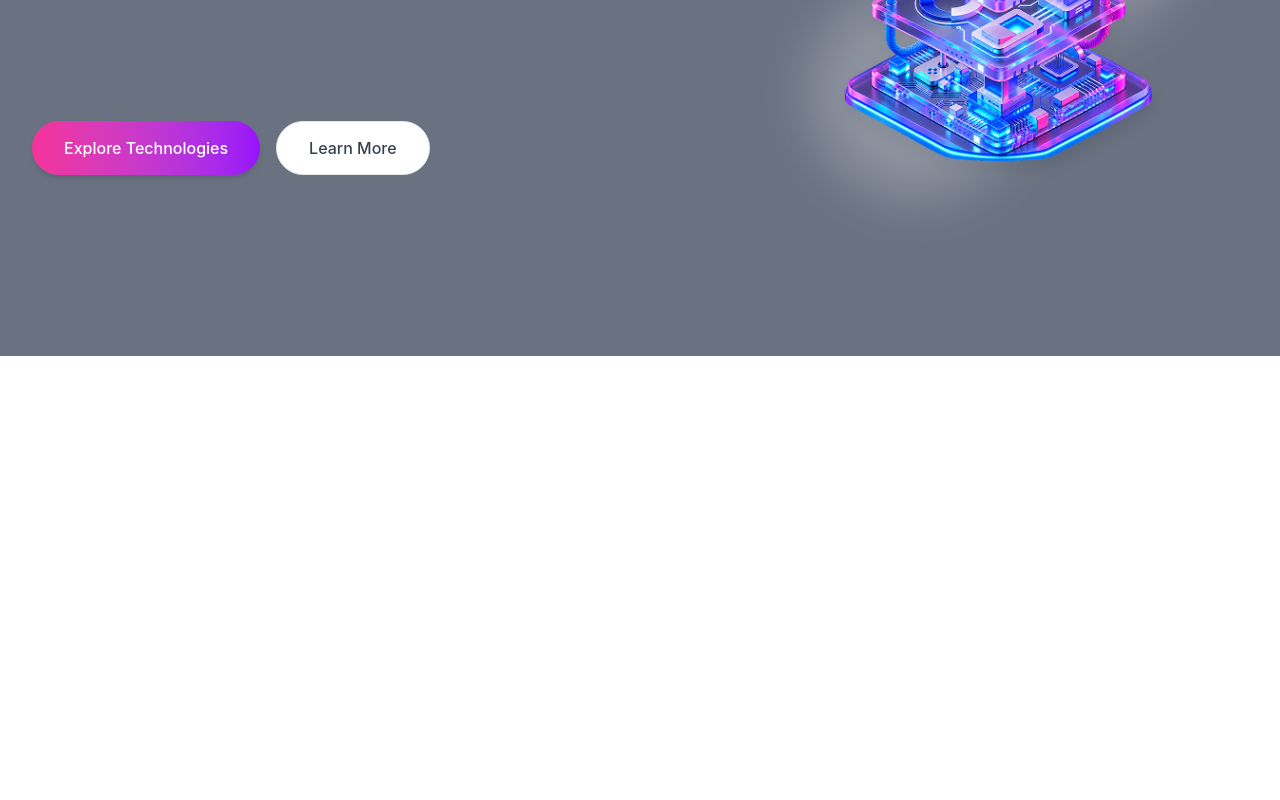
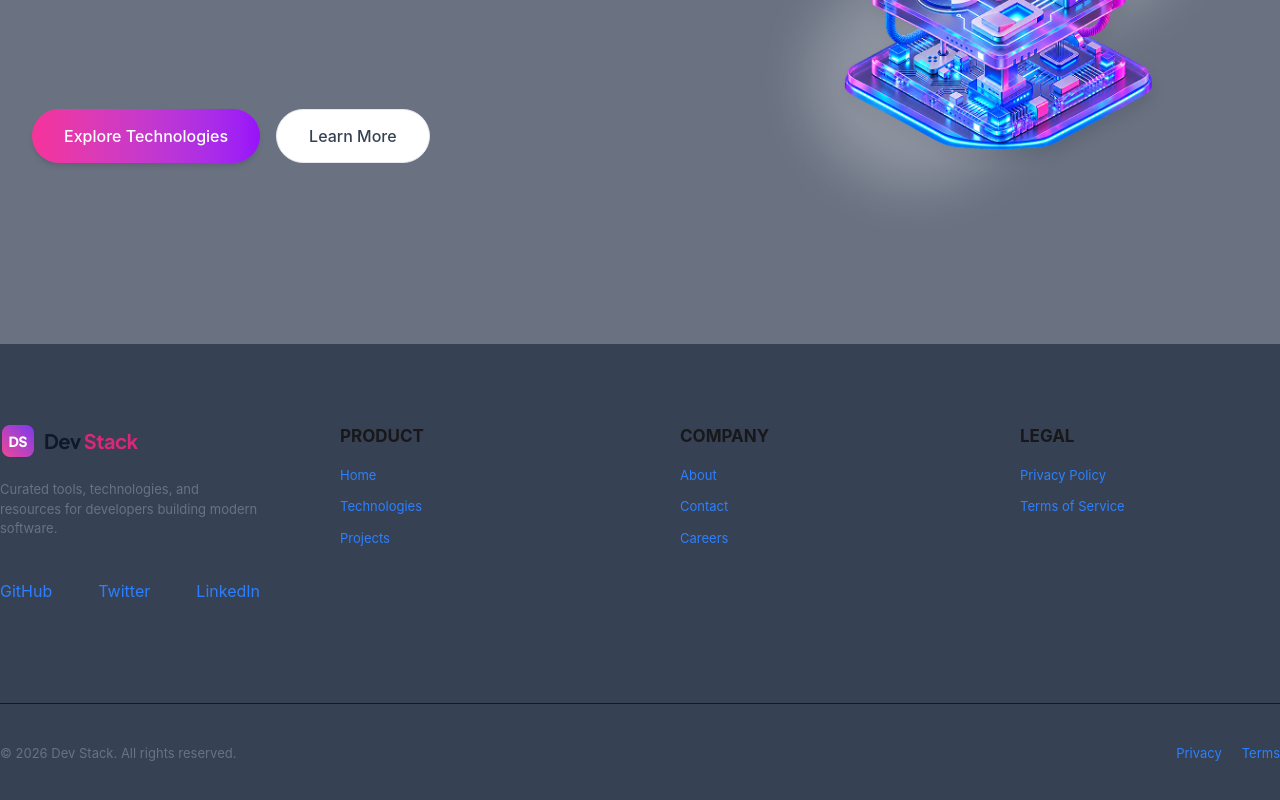
Before and after one commit to nowazisahmad/DevStack, a React (Vite) app: page / in a window 1280 px wide. Shown: the part 408-1208 px from the top of the page. Before the commit the page ends 800 px from the top, so only its background shows below. Built offline with nearby package versions, Linux system fonts and the light colour scheme.

Commit message:
Footer added

```diff
--- a/src/App.tsx
+++ b/src/App.tsx
@@ -1,4 +1,5 @@
 import Banner from "./componants/Banner"
+import Footer from "./componants/Footer"
 import Navbar from "./componants/Navbar"
 
 
@@ -8,6 +9,8 @@ function App() {
     <>
       <Navbar/>
       <Banner/>
+
+      <Footer/>
     </>
   )
 }
--- /dev/null
+++ b/src/componants/Footer.tsx
@@ -0,0 +1,65 @@
+import FooterLogo from "../assets/logo-text.png";
+
+const Footer = () => {
+  return (
+    <footer className="bg-gray-700 w-full">
+      <div className="grid grid-cols-4 container mx-auto gap-20 px-5 py-20 md:px-10 lg:px-0">
+        <div>
+          <img src={FooterLogo} alt="Footer Logo" />
+          <p className="text-gray-500 font-normal text-[13px] md:text-[16] py-5 max-w-lg">
+            Curated tools, technologies, and resources for developers building
+            modern software.
+          </p>
+          <div>
+            <ul className="flex justify-between items-center text-4 py-5 text-blue-500 transition hover:text-blue-500">
+              <li>
+                <a href="#">GitHub</a>
+              </li>
+              <li>
+                <a href="#">Twitter</a>
+              </li>
+              <li>
+                <a href="#">LinkedIn</a>
+              </li>
+            </ul>
+          </div>
+        </div>
+        <div>
+          <h4 className="font-bold text-[17px]">PRODUCT</h4>
+          <ul className="text-[13px] py-4 text-blue-500 transition hover:text-blue-500 space-y-3">
+            <li><a href="#">Home</a></li>
+            <li><a href="#">Technologies</a></li>
+            <li><a href="#">Projects</a></li>
+          </ul>
+        </div>
+        <div>
+          <h4 className="font-bold text-[17px]">COMPANY</h4>
+          <ul className="text-[13px] py-4 text-blue-500 transition hover:text-blue-500 space-y-3">
+            <li><a href="#">About</a></li>
+            <li><a href="#">Contact</a></li>
+            <li><a href="#"></a>Careers</li>
+          </ul>
+        </div>
+        <div>
+          <h4 className="font-bold text-[17px]">LEGAL</h4>
+          <ul className="text-[13px] py-4 text-blue-500 transition hover:text-blue-500 space-y-3">
+            <li><a href="#">Privacy Policy</a></li>
+            <li><a href="#"></a>Terms of Service</li>
+          </ul>
+        </div>
+      </div>
+      <hr />
+      <div className="flex justify-between container mx-auto py-10">
+        <p className="text-gray-500 font-normal text-[13px] md:text-[16] max-w-lg">&copy; 2026 Dev Stack. All rights reserved.</p>
+        <div>
+            <ul className="flex justify-between gap-5 text-[13px] text-blue-500 transition hover:text-blue-500 space">
+                <li><a href="#">Privacy</a></li>
+                <li><a href="#">Terms</a></li>
+            </ul>
+        </div>
+      </div>
+    </footer>
+  );
+};
+
+export default Footer;
--- a/src/componants/Navbar.tsx
+++ b/src/componants/Navbar.tsx
@@ -3,8 +3,8 @@ import NavLogo from "../assets/logo-text.png"
 
 const Navbar = () => {
     return (
-        <div className="sticky w-full bg-gray-700">
-           <nav className="flex justify-between container mx-auto h-18 max-w-300 items-center px-5 md-20 lg:px-0">
+        <div className="sticky top-0 z-50 w-full bg-gray-700">
+           <nav className="flex justify-between container mx-auto h-15 max-w-300 items-center px-4 md-20 lg:px-0">
                 <button className="block text-2xl text-gray-600 md:hidden transition hover:scale-[1.02]"><HiMenu/></button>
                 <img className="h-8 w-auto md-10" src={NavLogo} alt="Navbar Logo" />
                  <ul className="hidden items-center text-4 gap-5 md:flex">
```
